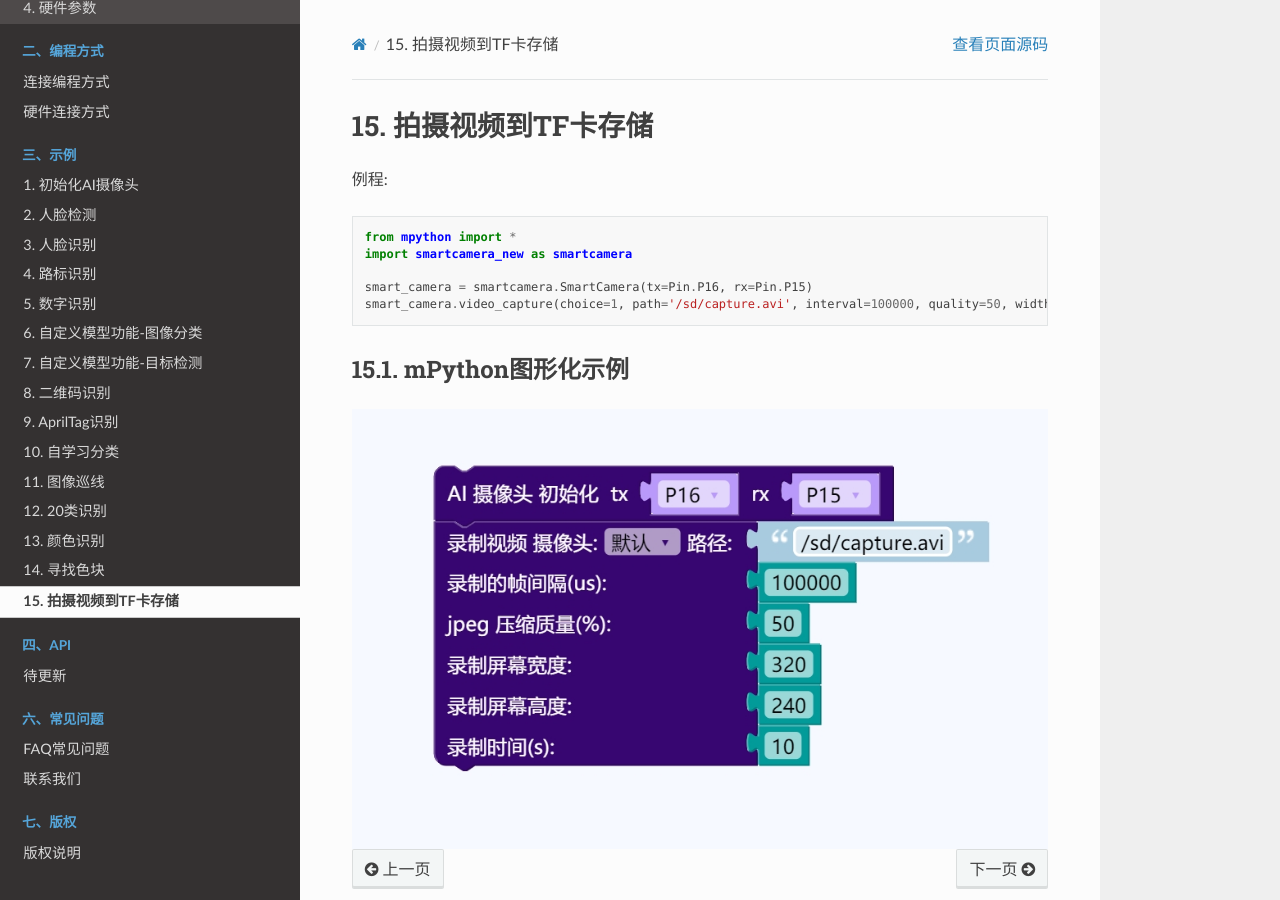
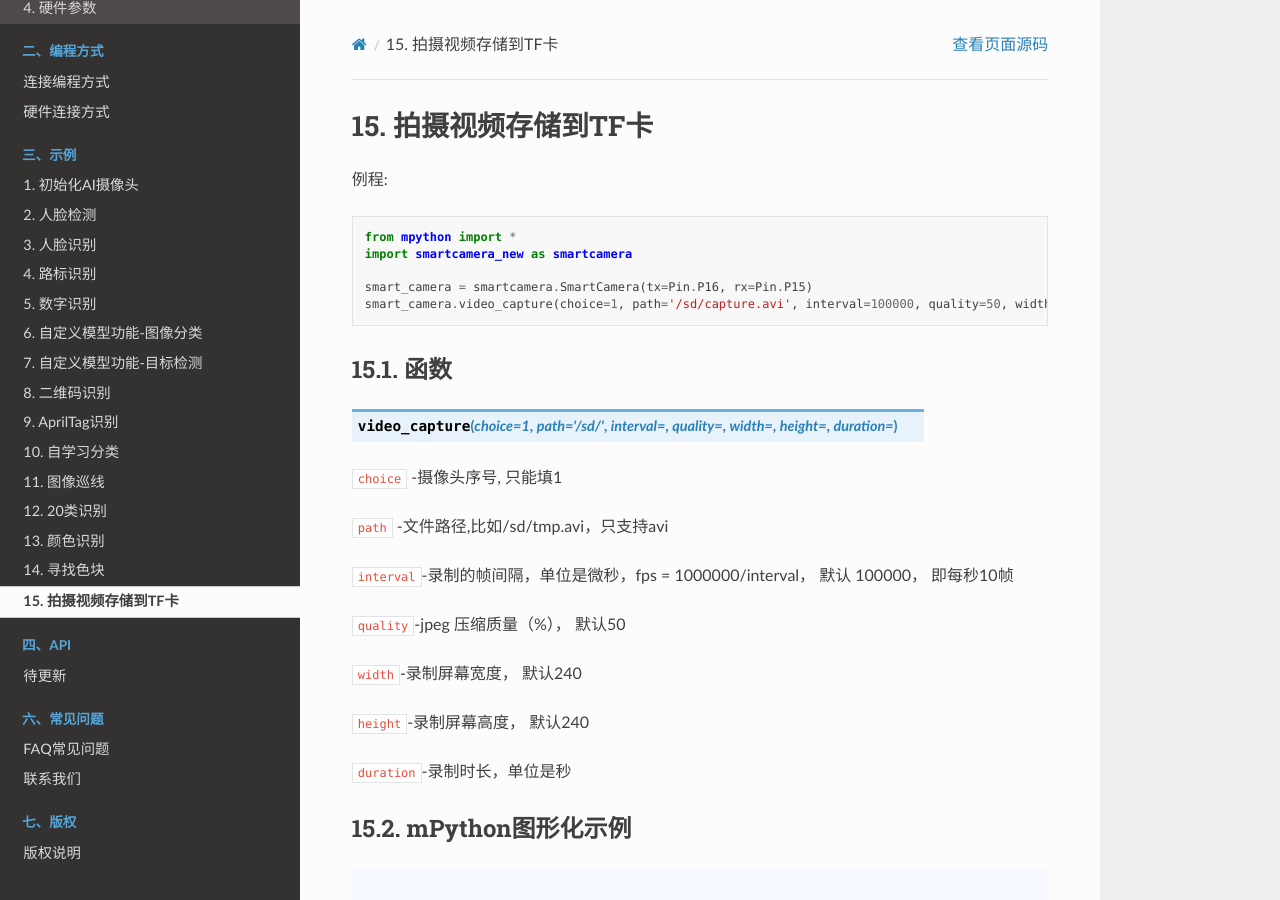
Before and after one commit to labplus-cn/AICamera-4-documentation, a Sphinx documentation site: the page built from documentation/example/13_video.rst, in a window 1280 px wide and 900 px high. Built offline with Sphinx 7.4.7 and the Read the Docs theme 3.1.0, drawn with Linux system fonts in a browser that asks for light colours; pages that are not in the unit, such as notebooks, are missing from menus.

Commit message:
api参数

```diff
--- a/documentation/example/13_video.rst
+++ b/documentation/example/13_video.rst
@@ -1,4 +1,4 @@
-拍摄视频到TF卡存储
+拍摄视频存储到TF卡
 ===================
 
 例程::
@@ -7,8 +7,25 @@
     import smartcamera_new as smartcamera
 
     smart_camera = smartcamera.SmartCamera(tx=Pin.P16, rx=Pin.P15)
-    smart_camera.video_capture(choice=1, path='/sd/capture.avi', interval=100000, quality=50, width=320, height=240, duration=10)
+    smart_camera.video_capture(choice=1, path='/sd/capture.avi', interval=100000, quality=50, width=240, height=240, duration=10)
 
+函数
+-----------
+
+.. method::  video_capture(choice=1, path='/sd/', interval=, quality=, width=, height=, duration=)
+``choice`` -摄像头序号, 只能填1
+
+``path`` -文件路径,比如/sd/tmp.avi，只支持avi
+
+``interval``-录制的帧间隔，单位是微秒，fps = 1000000/interval， 默认 100000， 即每秒10帧
+
+``quality``-jpeg 压缩质量（%）， 默认50
+
+``width``-录制屏幕宽度， 默认240
+
+``height``-录制屏幕高度， 默认240
+
+``duration``-录制时长，单位是秒
 
 
 mPython图形化示例
--- a/documentation/programming_mode/hardware_connection.rst
+++ b/documentation/programming_mode/hardware_connection.rst
@@ -21,7 +21,7 @@
 ---------------------
 打开mPython软件，连接上乐动掌控，选择连接的引脚，刷入程序
 
-控制台会输出“==AI摄像头通信成功==”，摄像头会进入识别模式
+乐动掌控与摄像头成功通信，控制台会输出“==AI摄像头通信成功==”
 
 .. figure:: /_static/image/hardware_connection/3.png
     :align: center
```
